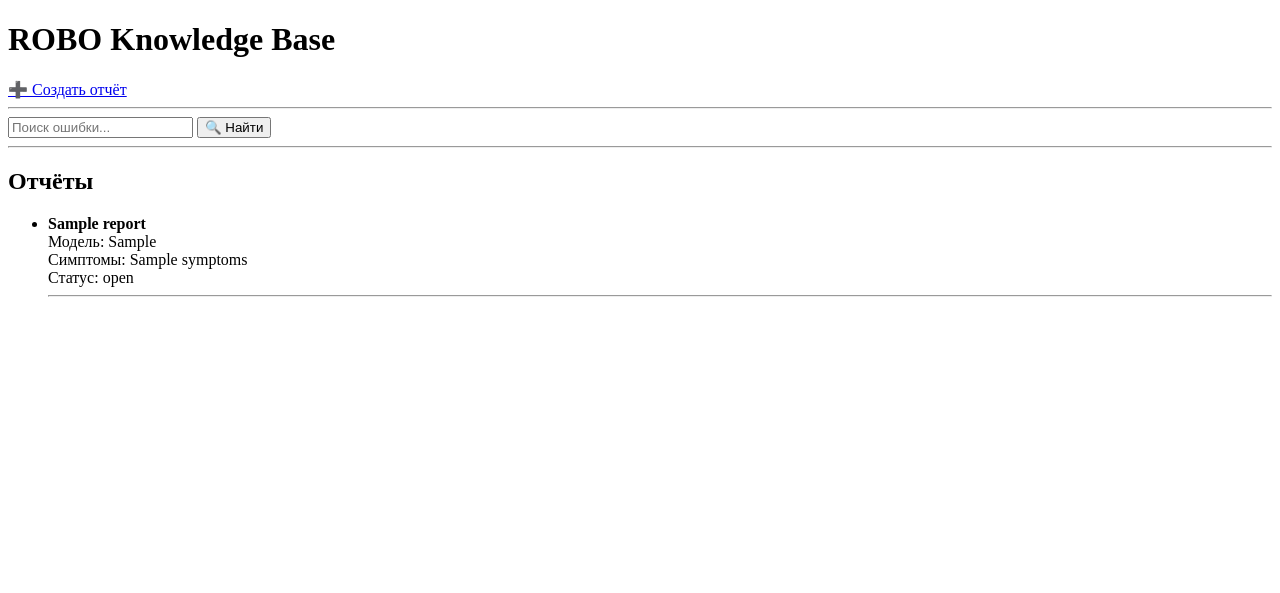
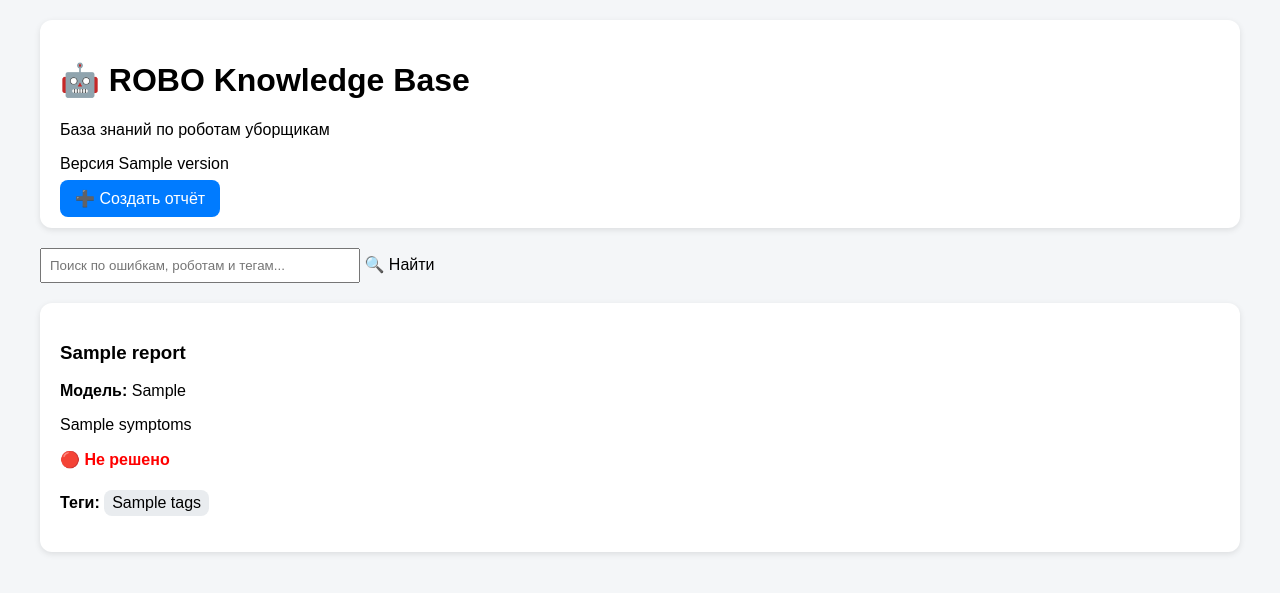
Before and after one commit to Balbec219/robo-kb, a Python web app: template templates/index.html in a window 1280 px wide. Shown: the top 593 px of the page. Run offline with Jinja, Linux system fonts and the light colour scheme; the template is opened without the code that fills it: most values are stand-ins (such as "Sample title", 1, 10 or a date in 2020).

```diff
--- a/templates/index.html
+++ b/templates/index.html
@@ -1,42 +1,142 @@
-<!DOCTYPE html>
-<html>
+<!DOCTYPE html><html>
 <head>
-    <meta charset="UTF-8">
-    <title>ROBO Knowledge Base</title>
-</head>
-<body>
+<meta charset="UTF-8">
+<title>ROBO Knowledge Base</title><style>
 
-<h1>ROBO Knowledge Base</h1>
+body{
+    font-family: Arial, sans-serif;
+    background:#f4f6f8;
+    max-width:1200px;
+    margin:auto;
+    padding:20px;
+}
 
-<a href="/create">➕ Создать отчёт</a>
+.header{
+    background:white;
+    padding:20px;
+    border-radius:12px;
+    margin-bottom:20px;
+    box-shadow:0 2px 6px rgba(0,0,0,.1);
+}
 
-<hr>
+.card{
+    background:white;
+    padding:20px;
+    border-radius:12px;
+    margin-bottom:15px;
+    box-shadow:0 2px 6px rgba(0,0,0,.1);
+    transition:0.2s;
+}
 
-<!-- ПОИСК -->
-<form method="GET">
-    <input type="text" name="search" placeholder="Поиск ошибки..." value="{{ search or '' }}">
-    <button type="submit">🔍 Найти</button>
-</form>
+.card:hover{
+    transform:translateY(-2px);
+}
 
-<hr>
+.card-link{
+    text-decoration:none;
+    color:inherit;
+}
 
-<h2>Отчёты</h2>
+.btn{
+    background:#007bff;
+    color:white;
+    padding:10px 15px;
+    border-radius:8px;
+    text-decoration:none;
+}
 
-{% if reports %}
-    <ul>
-    {% for report in reports %}
-        <li>
-            <b>{{ report.title }}</b><br>
-            Модель: {{ report.robot_model }}<br>
-            Симптомы: {{ report.symptoms }}<br>
-            Статус: {{ report.status }}<br>
-        </li>
-        <hr>
-    {% endfor %}
-    </ul>
+.search{
+    margin:20px 0;
+}
+
+.search input{
+    width:300px;
+    padding:8px;
+}
+
+.status-open{
+    color:red;
+    font-weight:bold;
+}
+
+.status-progress{
+    color:orange;
+    font-weight:bold;
+}
+
+.status-closed{
+    color:green;
+    font-weight:bold;
+}
+
+.tag{
+    display:inline-block;
+    background:#e9ecef;
+    padding:4px 8px;
+    border-radius:8px;
+    margin-right:5px;
+    margin-top:5px;
+}
+
+</style></head><body><div class="header"><h1>🤖 ROBO Knowledge Base</h1><p>
+База знаний по роботам уборщикам
+</p><p>
+Версия {{ version }}
+</p><a class="btn" href="/create">
+➕ Создать отчёт
+</a></div><form class="search" method="GET"><input
+type="text"
+name="search"
+placeholder="Поиск по ошибкам, роботам и тегам..."
+value="{{ search or '' }}"
+
+«»
+
+<button type="submit">
+🔍 Найти
+</button></form>{% if reports %}
+
+{% for report in reports %}
+
+<a class="card-link" href="/report/{{ report.id }}"><div class="card"><h3>{{ report.title }}</h3><p>
+<b>Модель:</b>
+{{ report.robot_model }}
+</p><p>
+{{ report.symptoms }}
+</p><p>{% if report.status == "open" %}
+<span class="status-open">
+🔴 Не решено
+</span>
+
+{% elif report.status == "progress" %}
+<span class="status-progress">
+🟡 В процессе
+</span>
+
 {% else %}
-    <p>Ничего не найдено</p>
+<span class="status-closed">
+🟢 Решено
+</span>
+
 {% endif %}
+
+</p>{% if report.tags %}
+
+<p><b>Теги:</b>
+
+{% for tag in report.tags.split(",") %}
+
+<span class="tag">
+{{ tag.strip() }}
+</span>{% endfor %}
+
+</p>{% endif %}
+
+</div></a>{% endfor %}
+
+{% else %}
+
+<h3>Ничего не найдено</h3>{% endif %}
 
 </body>
 </html>
```
Also changed, not shown: app.py (+113 -56 lines), templates/create.html (+73 -31 lines), templates/report.html (added, +77 -0 lines), database.db.
